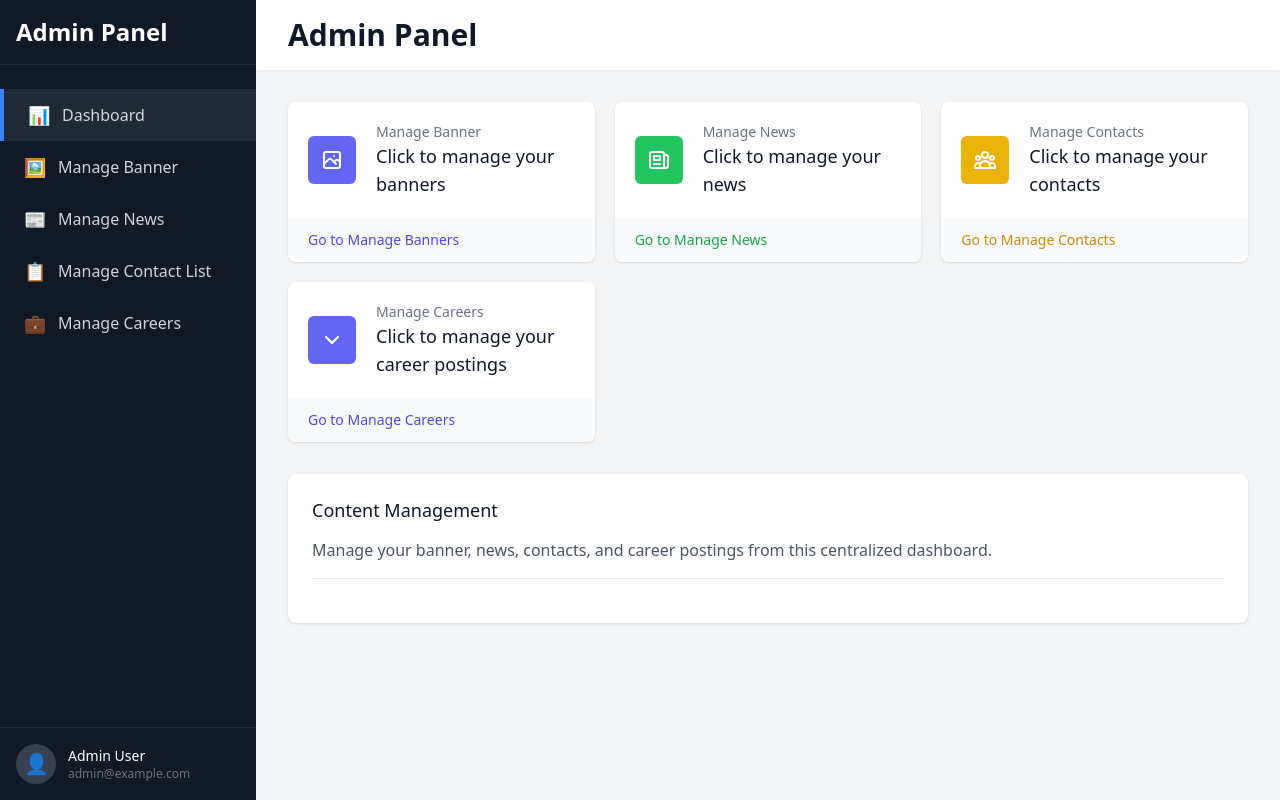
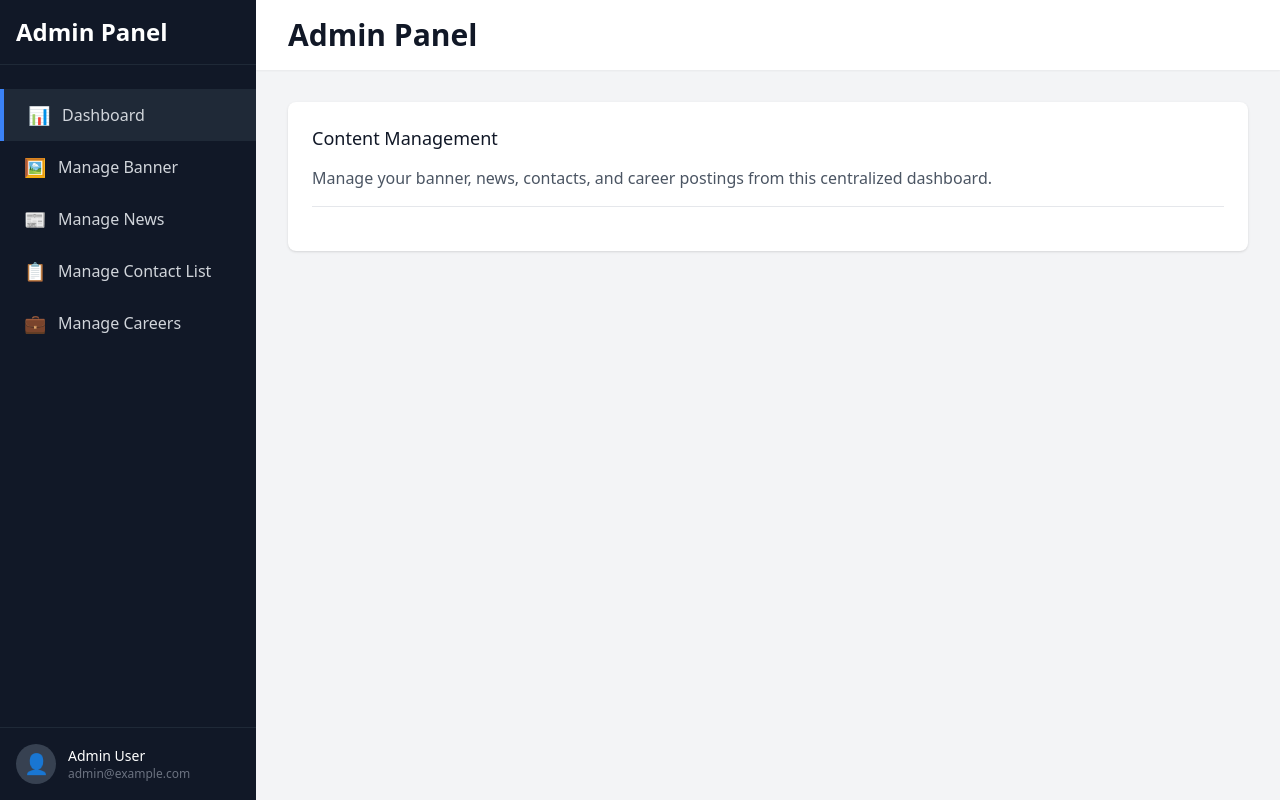
Before and after one commit to taqveemahsan/electral-lith-FE, a React (Vite) app: page /admin in a window 1280 px wide. Built offline with nearby package versions, Linux system fonts and the light colour scheme.

Commit message:
commit 17/1/2025
changes

```diff
--- a/src/components/admin/AdminPanel.jsx
+++ b/src/components/admin/AdminPanel.jsx
@@ -1,5 +1,5 @@
 import React from "react";
-import { Outlet, Link } from "react-router-dom";
+import { Outlet } from "react-router-dom";
 import Sidebar from "./Sidebar";
 
 const AdminPanel = () => {
@@ -16,178 +16,7 @@ const AdminPanel = () => {
 
         <main className="flex-1 overflow-x-hidden overflow-y-auto bg-gray-100">
           <div className="max-w-7xl mx-auto px-4 sm:px-6 lg:px-8 py-8">
-            <div className="mb-8 grid grid-cols-1 gap-5 sm:grid-cols-3">
-              {/* Manage Banner */}
-              <div className="bg-white overflow-hidden shadow rounded-lg">
-                <div className="p-5">
-                  <div className="flex items-center">
-                    <div className="flex-shrink-0 bg-indigo-500 rounded-md p-3">
-                      <svg
-                        className="h-6 w-6 text-white"
-                        fill="none"
-                        viewBox="0 0 24 24"
-                        stroke="currentColor"
-                      >
-                        <path
-                          strokeLinecap="round"
-                          strokeLinejoin="round"
-                          strokeWidth={2}
-                          d="M4 16l4.586-4.586a2 2 0 012.828 0L16 16m-2-2l1.586-1.586a2 2 0 012.828 0L20 14m-6-6h.01M6 20h12a2 2 0 002-2V6a2 2 0 00-2-2H6a2 2 0 00-2 2v12a2 2 0 002 2z"
-                        />
-                      </svg>
-                    </div>
-                    <div className="ml-5 w-0 flex-1">
-                      <dl>
-                        <dt className="text-sm font-medium text-gray-500 truncate">
-                          Manage Banner
-                        </dt>
-                        <dd className="text-lg font-medium text-gray-900">
-                          Click to manage your banners
-                        </dd>
-                      </dl>
-                    </div>
-                  </div>
-                </div>
-                <div className="bg-gray-50 px-5 py-3">
-                  <div className="text-sm">
-                    <Link
-                      to="/admin/banner"
-                      className="font-medium text-indigo-600 hover:text-indigo-500"
-                    >
-                      Go to Manage Banners
-                    </Link>
-                  </div>
-                </div>
-              </div>
-
-              {/* Manage News */}
-              <div className="bg-white overflow-hidden shadow rounded-lg">
-                <div className="p-5">
-                  <div className="flex items-center">
-                    <div className="flex-shrink-0 bg-green-500 rounded-md p-3">
-                      <svg
-                        className="h-6 w-6 text-white"
-                        fill="none"
-                        viewBox="0 0 24 24"
-                        stroke="currentColor"
-                      >
-                        <path
-                          strokeLinecap="round"
-                          strokeLinejoin="round"
-                          strokeWidth={2}
-                          d="M19 20H5a2 2 0 01-2-2V6a2 2 0 012-2h10a2 2 0 012 2v1m2 13a2 2 0 01-2-2V7m2 13a2 2 0 002-2V9a2 2 0 00-2-2h-2m-4-3H9M7 16h6M7 8h6v4H7V8z"
-                        />
-                      </svg>
-                    </div>
-                    <div className="ml-5 w-0 flex-1">
-                      <dl>
-                        <dt className="text-sm font-medium text-gray-500 truncate">Manage News</dt>
-                        <dd className="text-lg font-medium text-gray-900">
-                          Click to manage your news
-                        </dd>
-                      </dl>
-                    </div>
-                  </div>
-                </div>
-                <div className="bg-gray-50 px-5 py-3">
-                  <div className="text-sm">
-                    <Link
-                      to="/admin/news"
-                      className="font-medium text-green-600 hover:text-green-500"
-                    >
-                      Go to Manage News
-                    </Link>
-                  </div>
-                </div>
-              </div>
-
-              {/* Manage Contacts */}
-              <div className="bg-white overflow-hidden shadow rounded-lg">
-                <div className="p-5">
-                  <div className="flex items-center">
-                    <div className="flex-shrink-0 bg-yellow-500 rounded-md p-3">
-                      <svg
-                        className="h-6 w-6 text-white"
-                        fill="none"
-                        viewBox="0 0 24 24"
-                        stroke="currentColor"
-                      >
-                        <path
-                          strokeLinecap="round"
-                          strokeLinejoin="round"
-                          strokeWidth={2}
-                          d="M17 20h5v-2a3 3 0 00-5.356-1.857M17 20H7m10 0v-2c0-.656-.126-1.283-.356-1.857M7 20H2v-2a3 3 0 015.356-1.857M7 20v-2c0-.656.126-1.283.356-1.857m0 0a5.002 5.002 0 019.288 0M15 7a3 3 0 11-6 0 3 3 0 016 0zm6 3a2 2 0 11-4 0 2 2 0 014 0zM7 10a2 2 0 11-4 0 2 2 0 014 0z"
-                        />
-                      </svg>
-                    </div>
-                    <div className="ml-5 w-0 flex-1">
-                      <dl>
-                        <dt className="text-sm font-medium text-gray-500 truncate">
-                          Manage Contacts
-                        </dt>
-                        <dd className="text-lg font-medium text-gray-900">
-                          Click to manage your contacts
-                        </dd>
-                      </dl>
-                    </div>
-                  </div>
-                </div>
-                <div className="bg-gray-50 px-5 py-3">
-                  <div className="text-sm">
-                    <Link
-                      to="/admin/contact"
-                      className="font-medium text-yellow-600 hover:text-yellow-500"
-                    >
-                      Go to Manage Contacts
-                    </Link>
-                  </div>
-                </div>
-              </div>
-
-              {/* Manage Careers */}
-              <div className="bg-white overflow-hidden shadow rounded-lg">
-                <div className="p-5">
-                  <div className="flex items-center">
-                    <div className="flex-shrink-0 bg-indigo-500 rounded-md p-3">
-                      <svg
-                        className="h-6 w-6 text-white"
-                        fill="none"
-                        viewBox="0 0 24 24"
-                        stroke="currentColor"
-                      >
-                        <path
-                          strokeLinecap="round"
-                          strokeLinejoin="round"
-                          strokeWidth={2}
-                          d="M6 9l6 6 6-6"
-                        />
-                      </svg>
-                    </div>
-                    <div className="ml-5 w-0 flex-1">
-                      <dl>
-                        <dt className="text-sm font-medium text-gray-500 truncate">
-                          Manage Careers
-                        </dt>
-                        <dd className="text-lg font-medium text-gray-900">
-                          Click to manage your career postings
-                        </dd>
-                      </dl>
-                    </div>
-                  </div>
-                </div>
-                <div className="bg-gray-50 px-5 py-3">
-                  <div className="text-sm">
-                    <Link
-                      to="/admin/careers"
-                      className="font-medium text-indigo-600 hover:text-blue-500"
-                    >
-                      Go to Manage Careers
-                    </Link>
-                  </div>
-                </div>
-              </div>
-            </div>
-
+            {/* Content Management Section */}
             <div className="bg-white shadow rounded-lg">
               <div className="px-4 py-5 sm:p-6">
                 <h3 className="text-lg leading-6 font-medium text-gray-900 mb-4">
--- a/src/components/navbars/pages/HomePage/Hero.jsx
+++ b/src/components/navbars/pages/HomePage/Hero.jsx
@@ -27,15 +27,15 @@ export default function Hero() {
   return (
     <section className="container mx-auto px-4 mt-16 p-6">
       {/* Hero Image */}
-      <div className="relative w-full h-[400px] overflow-hidden">
+      <div className="relative w-full h-[400px] sm:h-[500px] lg:h-[600px] overflow-hidden">
         <div
           className="absolute inset-0 bg-cover bg-center"
           style={{ backgroundImage: `url(${heroImage})` }} // Use the dynamically fetched image URL
         />
         <div className="absolute inset-0 bg-black/30" /> {/* Overlay for better text readability */}
         {/* Position the text at the bottom-right corner */}
-        <div className="absolute bottom-4 right-4 px-6 py-4 rounded-lg">
-          <h1 className="text-white text-2xl md:text-3xl font-semibold leading-tight">
+        <div className="absolute bottom-6 sm:bottom-8 left-6 sm:left-8 px-6 py-4 rounded-lg max-w-lg">
+          <h1 className="text-white text-xl sm:text-2xl md:text-3xl font-semibold leading-tight">
             <span className="block">{heroContent.title.split("with")[0]}</span>
             <span className="block mt-2">{heroContent.title.split("with")[1]}</span>
           </h1>
--- a/src/components/navbars/pages/HomePage/NewsSection.jsx
+++ b/src/components/navbars/pages/HomePage/NewsSection.jsx
@@ -45,21 +45,21 @@ export default function NewsSection() {
   return (
     <section className="container mx-auto px-4 mt-16 p-6">
       <h2 className="text-2xl font-bold mb-10">In the News</h2>
-      <div className="space-y-4 md:space-y-6">
+      <div className="space-y-6 md:space-y-8">
         {news.map((item, index) => (
           <div
             key={index}
-            className="flex flex-col md:flex-row space-y-4 space-x-4 md:space-y-4 md:space-x-6"
+            className="flex flex-col md:flex-row space-y-4 md:space-y-0 md:space-x-6"
           >
             <img
               onClick={() => navigate(`/article/${item.id}`)}
               src={item.image}
               alt={item.title}
-              className="md:w-72 h-auto object-contain rounded-lg cursor-pointer"
+              className="w-full md:w-72 h-auto object-cover rounded-lg cursor-pointer"
             />
             <div className="flex-1">
               <h3 className="text-xl font-semibold mb-2 line-clamp-2">{item.title}</h3>
-              <p className="text-gray-500">{item.date}</p>
+              <p className="text-gray-500 text-sm">{item.date}</p>
             </div>
           </div>
         ))}
--- a/src/components/navbars/pages/Resources/ReportsSection.jsx
+++ b/src/components/navbars/pages/Resources/ReportsSection.jsx
@@ -25,11 +25,7 @@ function ReportsSection() {
       <h2 className="text-2xl font-semibold mb-6">Reports</h2>
       <div className="space-y-6">
         {reports.map((report) => (
-          <ReportCard
-            key={report.title}
-            title={report.title}
-            description={report.description}
-          />
+          <ReportCard key={report.title} title={report.title} description={report.description} />
         ))}
       </div>
     </section>
```
Also changed, not shown: src/components/navbars/PublicNavbar.jsx (+41 -6 lines), src/components/navbars/pages/HomePage/SubNav.jsx (+20 -19 lines), src/components/navbars/pages/HomePage/Technology.jsx (+9 -7 lines).
